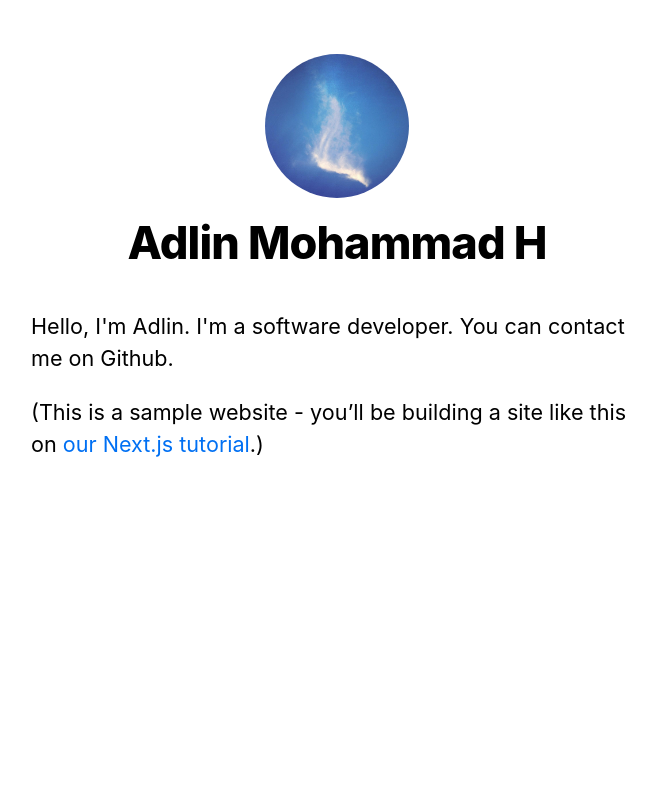
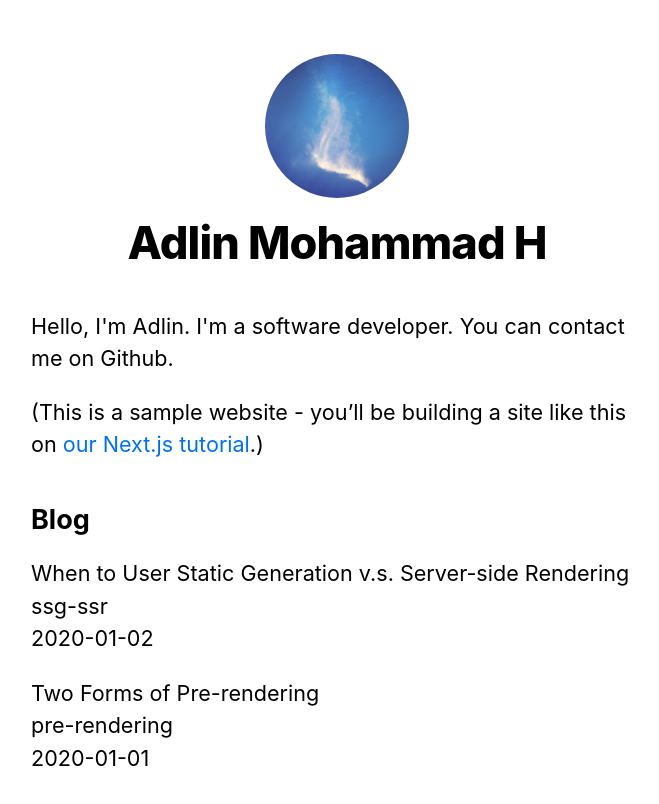
Before and after one commit to AdlinMH/nextjs_latihan, a Next.js app: page / in a window 1280 px wide. Shown: the top 804 px of the page, without its empty margins (303-962 px from the left). Built offline with nearby package versions, Linux system fonts and the light colour scheme.

Commit message:
feat: add simple code for pre-rendering and data fetching

```diff
--- a/components/layout.js
+++ b/components/layout.js
@@ -44,12 +44,12 @@
                   alt={name}
                 />
               </a>
-              <h2 className={utilStyles.headingLg}>
-                <Link href="/">
-                  <a className={utilStyles.colorInherit}>{name}</a>
-                </Link>
-              </h2>
             </Link>
+            <h2 className={utilStyles.headingLg}>
+              <Link href="/">
+                <a className={utilStyles.colorInherit}>{name}</a>
+              </Link>
+            </h2>
           </>
         )}
       </header>
--- /dev/null
+++ b/lib/posts.js
@@ -0,0 +1,36 @@
+import fs from 'fs'
+import path from 'path'
+import matter from 'gray-matter'
+
+const postsDirectory = path.join(process.cwd(), 'posts')
+
+export function getSortedPostsData() {
+  // Get file names under /posts
+  const fileNames = fs.readdirSync(postsDirectory)
+  const allPostsData = fileNames.map(fileName => {
+    // Remove ".md" from file name to get id
+    const id = fileName.replace(/\.md$/, '')
+
+    // Read markdown file as string
+    const fullPath = path.join(postsDirectory, fileName)
+    const fileContents = fs.readFileSync(fullPath, 'utf8')
+
+    // Use gray-matter to parse the post metadata section
+    const matterResult = matter(fileContents)
+
+    // Combine the data with the id
+    return {
+      id,
+      ...matterResult.data
+    }
+  })
+
+  // Sort posts by date
+  return allPostsData.sort((a, b) => {
+    if (a.data < b.data) {
+      return 1
+    } else {
+      return -1
+    }
+  })
+}
--- a/package.json
+++ b/package.json
@@ -9,6 +9,7 @@
   },
   "dependencies": {
     "classnames": "^2.2.6",
+    "gray-matter": "^4.0.2",
     "next": "9.5.3",
     "postcss-flexbugs-fixes": "^4.2.1",
     "postcss-preset-env": "^6.7.0",
--- a/pages/index.js
+++ b/pages/index.js
@@ -1,9 +1,20 @@
 import Head from 'next/head'
+
 import Layout, { siteTitle } from '../components/layout'
+import { getSortedPostsData } from '../lib/posts'
 
 import utilStyles from '../styles/utils.module.css'
 
-export default function Home() {
+export async function getStaticProps() {
+  const allPostsData = getSortedPostsData()
+  return {
+    props: {
+      allPostsData
+    }
+  }
+}
+
+export default function Home({ allPostsData }) {
   return (
     <Layout home>
       <Head>
@@ -17,6 +28,21 @@
           <a href="https://nextjs.org/learn">our Next.js tutorial</a>.)
         </p>
       </section>
+
+      <section className={`${utilStyles.headingMd} ${utilStyles.padding1px}`}>
+        <h2 className={utilStyles.headingLg}>Blog</h2>
+        <ul className={utilStyles.list}>
+          {allPostsData.map(({ id, date, title }) => (
+            <li className={utilStyles.listItem} key={id}>
+              {title}
+              <br />
+              {id}
+              <br />
+              {date}
+            </li>
+          ))}
+        </ul>
+      </section>
     </Layout>
   )
 }
--- a/pages/posts/first-post.js
+++ b/pages/posts/first-post.js
@@ -11,6 +11,7 @@
       </Head>
 
       <h1>First Post</h1>
+
       <h2>
         <Link href="/">
           <a>Back to home</a>
--- a/postcss.config.js
+++ b/postcss.config.js
@@ -1,7 +1,7 @@
 module.exports = {
   plugins: [
     'tailwindcss',
-    'postcss-flecbugs-fixes',
+    'postcss-flexbugs-fixes',
     [
       'postcss-preset-env',
       {
--- /dev/null
+++ b/posts/pre-rendering.md
@@ -0,0 +1,12 @@
+---
+title: 'Two Forms of Pre-rendering'
+date: '2020-01-01'
+---
+
+Next.js has two forms of pre-rendering: **Static Generation** and **Server-side Rendering**. The difference is in **when**  it generates the HTML for a page.
+
+
+- **Static Generation** is the pre-rendering method that generates the HTML at **build time**. The pre-rendered HTML is then _reused_ on each request.
+- **Server-side Rendering** is the pre-rendering method that generates the HTML on **each request**.
+
+Importanty, Next.js lets you **choose** which pre-rendering form to use for each page. You can create a "hybrid" Next.js app by using Satic Generation for most page and using Server-side Rendering for others.
--- /dev/null
+++ b/posts/ssg-ssr.md
@@ -0,0 +1,19 @@
+---
+title: 'When to User Static Generation v.s. Server-side Rendering'
+date: '2020-01-02'
+---
+
+We recommend using **Static Generation** (with and without data) whenever possible because you page can be built once and served by CDN, which makes it much faster than having a server render the page on every request.
+
+You can use Static Generation for many types of pages, including:
+
+- Marketing pages
+- Blog posts
+- E-commerce product listings
+- Help and documentation
+
+You should ask yourself: "Can I pre-render this page **ahead** of a user's request? If the answer is yes, then you should choose Static Generation.
+
+On the other hand, Static Generation is **not** a good ide if you cannot pre-render a page ahead of a user's request.
+
+In that case, you can use **Server-side Rendering**. It will be slower, but the pre-rendered page will always be up-to-date. Or you can skip pre-rendering and use client-slide Javascript to populate data.
```
Also changed, not shown: tailwind.config.js (+13 -5 lines), 1 other file (tests, documents, lock files or other folders).
